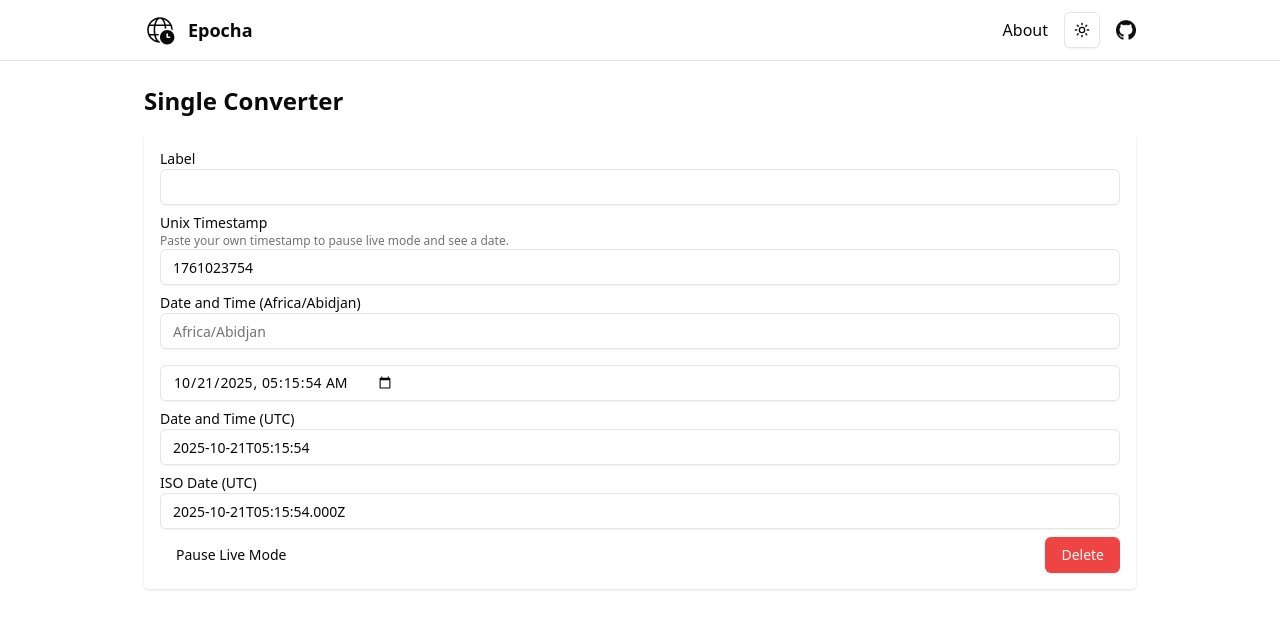
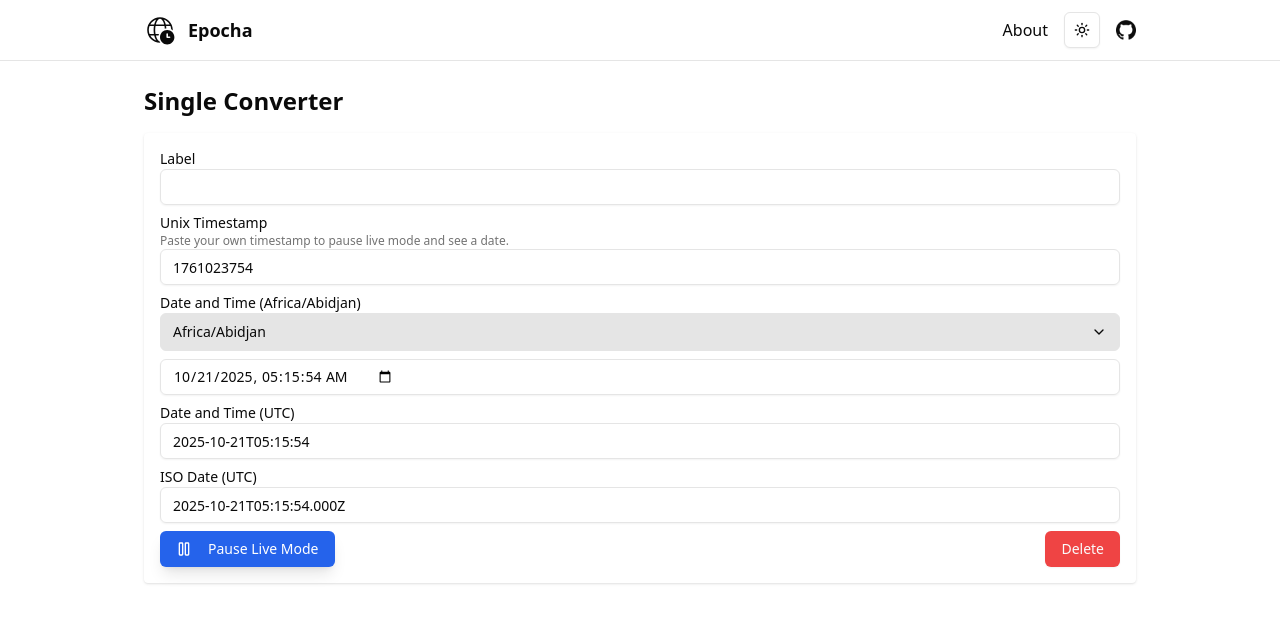
Before and after one commit to tavosansal/epocha, a Next.js app in the folder next-app/: page /single in a window 1280 px wide. Shown: the top 628 px of the page. Built offline with nearby package versions, Linux system fonts and the light colour scheme.

Commit message:
chore: fixes

```diff
--- a/next-app/components/TimezoneSelect.tsx
+++ b/next-app/components/TimezoneSelect.tsx
@@ -7,20 +7,16 @@ type Props = {
   onChange: (tz: string) => void
 }
 
+// Plain, stable combobox: no Radix, no portals — simple input + filtered list.
 export default function TimezoneSelect({ timezones = [], value, onChange }: Props) {
   const [open, setOpen] = useState(false)
   const [filter, setFilter] = useState('')
-  const [highlight, setHighlight] = useState(0)
   const ref = useRef<HTMLDivElement | null>(null)
 
   const list = useMemo(() => {
     if (!filter) return timezones
     return timezones.filter((t) => t.toLowerCase().includes(filter.toLowerCase()))
   }, [timezones, filter])
-
-  useEffect(() => {
-    setHighlight(0)
-  }, [filter])
 
   useEffect(() => {
     const onDoc = (e: MouseEvent) => {
@@ -31,55 +27,53 @@ export default function TimezoneSelect({ timezones = [], value, onChange }: Prop
     return () => document.removeEventListener('click', onDoc)
   }, [])
 
-  const apply = (tz?: string) => {
-    setOpen(false)
-  setFilter(tz || '')
-    onChange(tz || '')
-  }
-
-  const onKey = (e: React.KeyboardEvent<HTMLInputElement>) => {
-    if (e.key === 'ArrowDown') {
-      e.preventDefault()
-      setHighlight((h) => Math.min(h + 1, Math.max(0, list.length - 1)))
-      setOpen(true)
-    } else if (e.key === 'ArrowUp') {
-      e.preventDefault()
-      setHighlight((h) => Math.max(h - 1, 0))
-    } else if (e.key === 'Enter') {
-      e.preventDefault()
-      apply(list[highlight])
-    } else if (e.key === 'Escape') {
-      setOpen(false)
-    }
-  }
-
   return (
     <div ref={ref} className="relative">
+      <div
+        className="flex items-center justify-between w-full rounded-md border px-3 py-2 bg-input text-sm cursor-pointer"
+        onClick={() => setOpen((o) => !o)}
+      >
+        <div className="truncate">{value || '(use guessed timezone)'}</div>
+        <svg
+          className={`ml-2 h-4 w-4 transition-transform ${open ? 'rotate-180' : ''}`}
+          viewBox="0 0 24 24"
+          fill="none"
+          stroke="currentColor"
+        >
+          <path d="M6 9l6 6 6-6" strokeWidth="2" strokeLinecap="round" strokeLinejoin="round" />
+        </svg>
+      </div>
+
+      {open && (
+        <div className="absolute z-10 mt-1 w-full max-h-64 overflow-hidden rounded border bg-background shadow">
+          <div className="p-2">
             <Input
-        placeholder={value || '(use guessed timezone)'}
+              placeholder="Filter timezones"
               value={filter}
-        onFocus={() => setOpen(true)}
-        onChange={(e: React.ChangeEvent<HTMLInputElement>) => { setFilter(e.target.value); setOpen(true) }}
-        onKeyDown={onKey}
-        className="mb-2"
+              onChange={(e: React.ChangeEvent<HTMLInputElement>) => setFilter(e.target.value)}
             />
-      {open && (
-        <div className="absolute z-10 mt-1 w-full max-h-48 overflow-auto rounded border bg-background shadow">
+          </div>
+          <div className="max-h-48 overflow-auto">
             {list.length === 0 ? (
               <div className="p-2 text-sm text-muted-foreground">No timezones</div>
             ) : (
-            list.map((tz, i) => (
+              list.map((tz) => (
                 <div
                   key={tz}
-                className={`cursor-pointer px-3 py-2 text-sm ${i === highlight ? 'bg-accent/60' : ''}`}
-                onMouseEnter={() => setHighlight(i)}
-                onMouseDown={(e) => { e.preventDefault(); apply(tz) }}
+                  className="cursor-pointer px-3 py-2 text-sm hover:bg-accent/10"
+                  onMouseDown={(e) => {
+                    e.preventDefault()
+                    onChange(tz)
+                    setOpen(false)
+                    setFilter(tz)
+                  }}
                 >
                   {tz}
                 </div>
               ))
             )}
           </div>
+        </div>
       )}
     </div>
   )
--- a/next-app/components/UnixConverter.tsx
+++ b/next-app/components/UnixConverter.tsx
@@ -4,6 +4,7 @@ import TimezoneSelect from './TimezoneSelect'
 import useCurrentTime from '../hooks/useCurrentTime'
 import { useConverters, Converter } from '../context/ConvertersContext'
 import { Button } from '@/components/ui/Button'
+import { Play, Pause } from 'lucide-react'
 import { Input } from '@/components/ui/Input'
 import Label from '@/components/ui/Label'
 
@@ -248,9 +249,9 @@ export default function UnixConverter({ converter }: { converter: Converter }) {
 
   <div className="flex items-center gap-2 mt-2 mt-auto">
           {isPlaying ? (
-          <Button variant="ghost" onClick={onPause}>Pause Live Mode</Button>
+          <Button variant="default" className="bg-blue-600 text-white hover:bg-blue-700 shadow-lg hover:shadow-xl transform transition" onClick={onPause}><Pause className="mr-2 h-4 w-4 text-white" />Pause Live Mode</Button>
         ) : (
-          <Button variant="default" onClick={onPlay}>Play Live Mode</Button>
+          <Button variant="default" className="bg-blue-600 text-white hover:bg-blue-700 shadow-lg hover:shadow-xl transform transition" onClick={onPlay}><Play className="mr-2 h-4 w-4 text-white" />Play Live Mode</Button>
         )}
 
   <Button className="ml-auto" variant="destructive" onClick={() => { if (confirm('Are you sure you want to remove this converter?')) removeConverter(converter.id) }}>Delete</Button>
```
Lines whose indentation alone changed are shown as unchanged.
